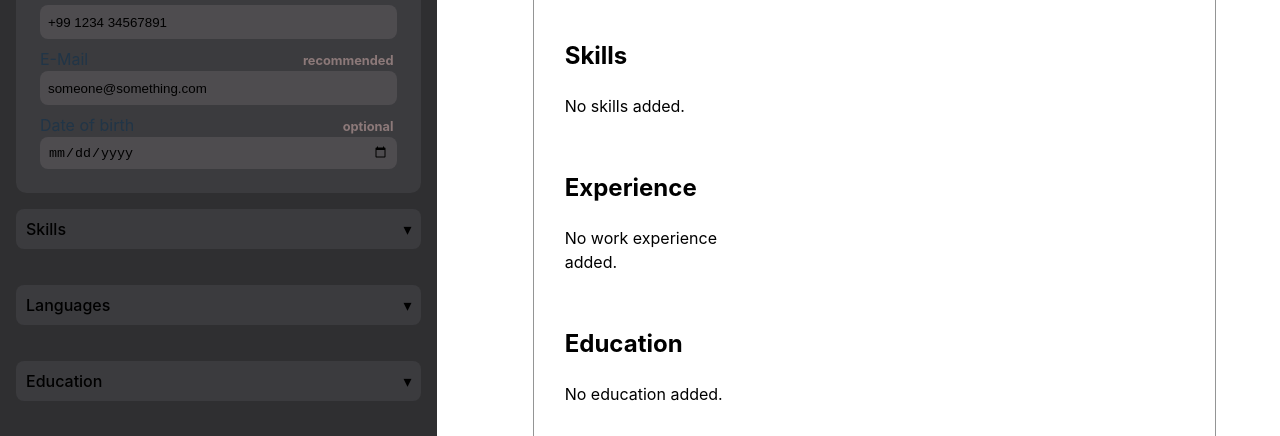
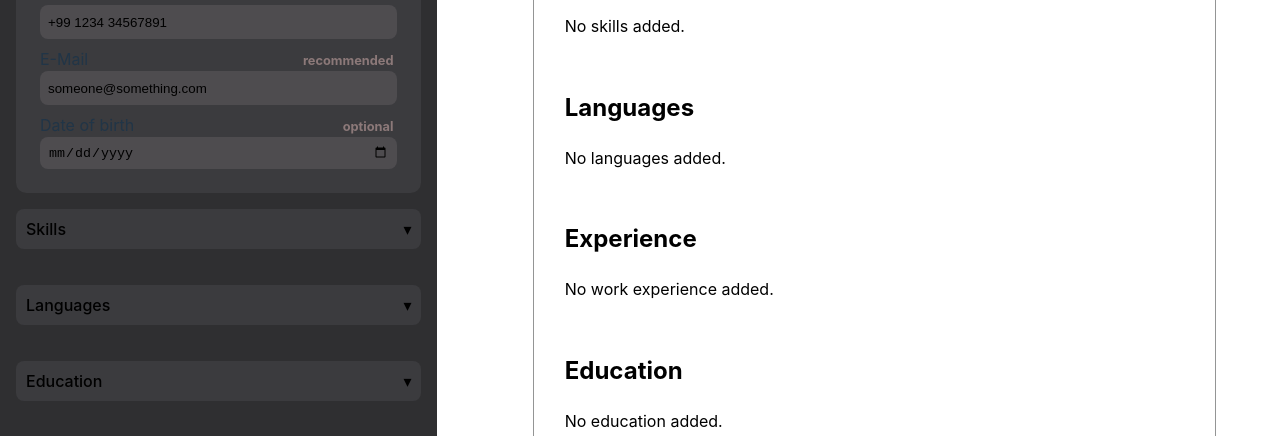
Before and after one commit to FukcThat/cv-generator, a React (Vite) app: page / in a window 1280 px wide. Both pictures are taken after a click on the button "Top Down". Shown: the part 364-800 px from the top of the page. Built offline with nearby package versions, Linux system fonts and the light colour scheme.

Commit message:
FIX: Top down layout taking full width

```diff
--- a/src/components/resume/Layouts.js
+++ b/src/components/resume/Layouts.js
@@ -13,7 +13,7 @@ export const layouts = {
     gridTemplateColumns: "1fr",
     // image: "assets/layouts/personalTop.png",
     sections: {
-      full: ["personal", "experience", "education", "skills", "language"],
+      full: ["personal", "experience", "education", "skills", "languages"],
     },
   },
 };
--- a/src/components/resume/ResumeLayout.jsx
+++ b/src/components/resume/ResumeLayout.jsx
@@ -26,7 +26,26 @@ export default function ResumeLayout({
         alignItems: "start",
       }}
     >
-      {Object.entries(layout.sections).map(([columnKey, sections]) => (
+      {layout.sections.full ? (
+        <div className="resume-column">
+          {layout.sections.full.includes("personal") && (
+            <PersonalInfoSection personalInfo={personalInfo} />
+          )}
+          {layout.sections.full.includes("skills") && (
+            <SkillsSection skillsInfo={skillsInfo} />
+          )}
+          {layout.sections.full.includes("languages") && (
+            <LanguageSection languageInfo={languageInfo} />
+          )}
+          {layout.sections.full.includes("experience") && (
+            <ExperienceSection experienceInfo={experienceInfo} />
+          )}
+          {layout.sections.full.includes("education") && (
+            <EducationSection educationalInfo={educationalInfo} />
+          )}
+        </div>
+      ) : (
+        Object.entries(layout.sections).map(([columnKey, sections]) => (
           <div key={columnKey} className="resume-column">
             {sections.includes("personal") && (
               <PersonalInfoSection personalInfo={personalInfo} />
@@ -44,7 +63,8 @@ export default function ResumeLayout({
               <EducationSection educationalInfo={educationalInfo} />
             )}
           </div>
-      ))}
+        ))
+      )}
     </div>
   );
 }
--- a/src/styles/App.css
+++ b/src/styles/App.css
@@ -217,19 +217,23 @@ ul {
 }
 
 .resume-layout {
-  max-width: 100%;
   display: grid;
-  grid-template-columns: 30% 70%;
+  width: 100%; /* Ensure full width */
+  gap: 1rem;
   align-items: start;
-  gap: 1rem;
 }
 
 .resume-column {
-  width: 100%;
   display: flex;
-  flex-direction: column;
-  gap: 1rem;
-  align-items: stretch;
+  flex-direction: column; /* Stack sections inside */
+  gap: 1rem; /* Proper spacing between sections */
+  width: 100%; /* Make sure columns take up full space */
+}
+
+.resume-section {
+  display: block; /* Remove unwanted flex styles */
+  width: 100%; /* Ensure it fills the available column space */
+  max-width: 100%; /* Prevent unnecessary shrinking */
 }
 
 /* .resume-contact {
```
Lines whose indentation alone changed are shown as unchanged.
